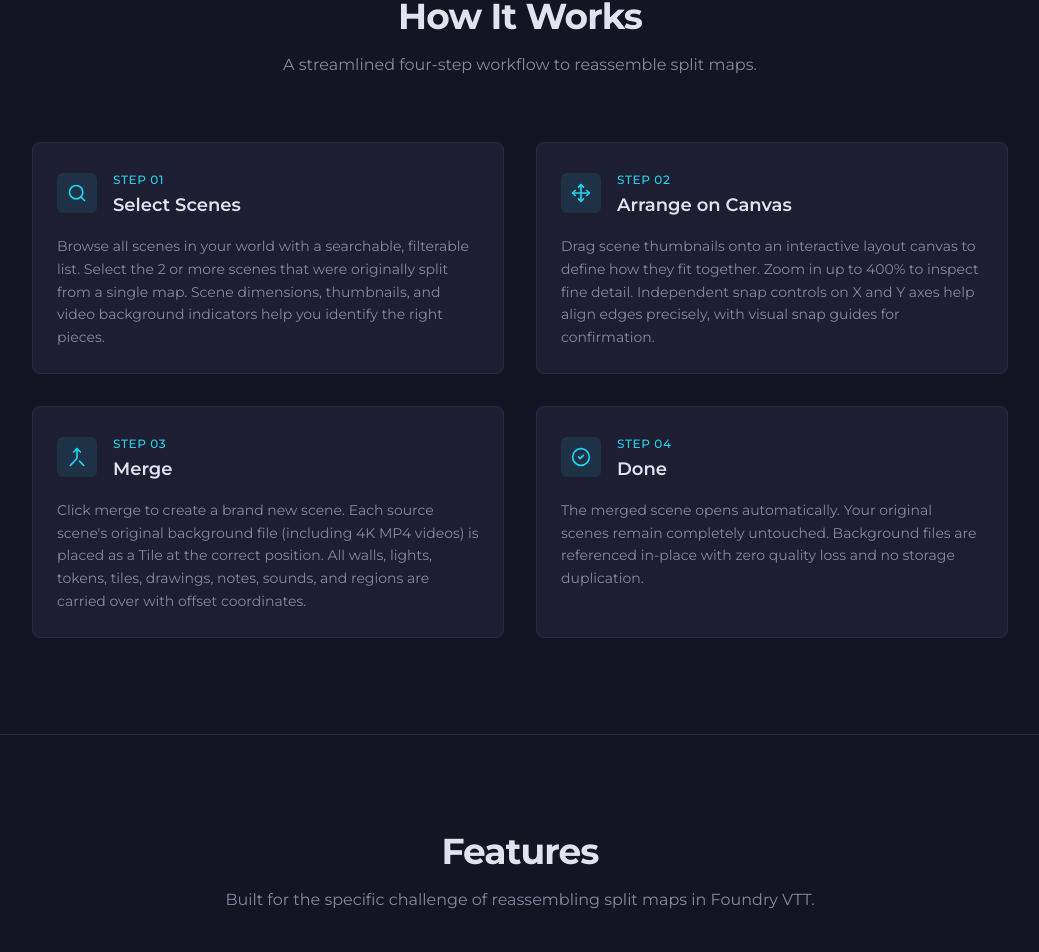
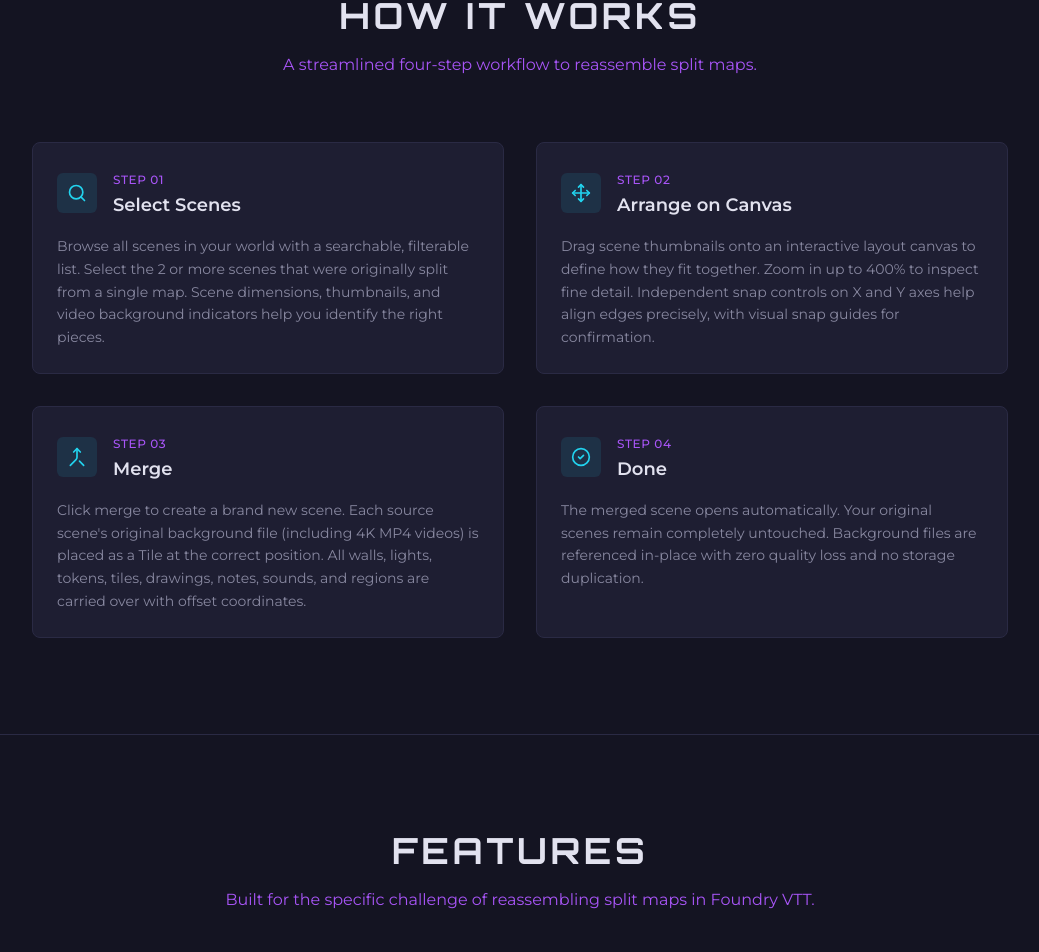
Before and after one commit to Realm-Bridge/v0-scene-stitcher, a Next.js app: page / in a window 1280 px wide. Shown: the part 1195-2147 px from the top of the page, without its empty margins (120-1159 px from the left). Built offline with nearby package versions, Linux system fonts and the light colour scheme.

Commit message:
update theme colors and typography to match Realm Bridge style reference

```diff
--- a/app/globals.css
+++ b/app/globals.css
@@ -7,8 +7,8 @@
    Background:    #141422 (deep navy-purple)
    Panel/Card:    #1e1e32 (slightly lighter panel)
    Border:        #2a2a44 (subtle divider)
-   Realm Blue:    #22d3ee (teal/cyan primary)
-   Realm Purple:  #a855f7 (rich purple accent)
+   Realm Purple:  #a855f7 (primary brand colour — headings, labels, borders)
+   Realm Blue:    #22d3ee (teal/cyan — action buttons, toggles, interactive)
    Panel Grey:    #6b7280
    Text:          #e2e2ef (off-white with cool tint)
    Muted Text:    #8888a0
@@ -24,33 +24,33 @@
   --card-foreground: #e2e2ef;
   --popover: #1e1e32;
   --popover-foreground: #e2e2ef;
-  --primary: #22d3ee;
-  --primary-foreground: #141422;
+  --primary: #a855f7;
+  --primary-foreground: #e2e2ef;
   --secondary: #1e1e32;
   --secondary-foreground: #c8c8d8;
   --muted: #1e1e32;
   --muted-foreground: #8888a0;
-  --accent: #a855f7;
+  --accent: #22d3ee;
   --accent-foreground: #141422;
   --destructive: #ef4444;
   --destructive-foreground: #ef4444;
   --border: #2a2a44;
   --input: #2a2a44;
-  --ring: #22d3ee;
-  --chart-1: #22d3ee;
-  --chart-2: #a855f7;
+  --ring: #a855f7;
+  --chart-1: #a855f7;
+  --chart-2: #22d3ee;
   --chart-3: #22c55e;
   --chart-4: #f59e0b;
   --chart-5: #ef4444;
   --radius: 0.5rem;
   --sidebar: #1a1a2e;
   --sidebar-foreground: #e2e2ef;
-  --sidebar-primary: #22d3ee;
-  --sidebar-primary-foreground: #141422;
-  --sidebar-accent: #a855f7;
+  --sidebar-primary: #a855f7;
+  --sidebar-primary-foreground: #e2e2ef;
+  --sidebar-accent: #22d3ee;
   --sidebar-accent-foreground: #141422;
   --sidebar-border: #2a2a44;
-  --sidebar-ring: #22d3ee;
+  --sidebar-ring: #a855f7;
 }
 
 .dark {
@@ -60,32 +60,32 @@
   --card-foreground: #e8e8f0;
   --popover: #1a1a2e;
   --popover-foreground: #e8e8f0;
-  --primary: #22d3ee;
-  --primary-foreground: #111120;
+  --primary: #a855f7;
+  --primary-foreground: #e8e8f0;
   --secondary: #1a1a2e;
   --secondary-foreground: #c8c8d8;
   --muted: #1a1a2e;
   --muted-foreground: #8888a0;
-  --accent: #a855f7;
+  --accent: #22d3ee;
   --accent-foreground: #111120;
   --destructive: #dc2626;
   --destructive-foreground: #ef4444;
   --border: #262640;
   --input: #262640;
-  --ring: #22d3ee;
-  --chart-1: #22d3ee;
-  --chart-2: #a855f7;
+  --ring: #a855f7;
+  --chart-1: #a855f7;
+  --chart-2: #22d3ee;
   --chart-3: #22c55e;
   --chart-4: #f59e0b;
   --chart-5: #ef4444;
   --sidebar: #151528;
   --sidebar-foreground: #e8e8f0;
-  --sidebar-primary: #22d3ee;
-  --sidebar-primary-foreground: #111120;
-  --sidebar-accent: #a855f7;
+  --sidebar-primary: #a855f7;
+  --sidebar-primary-foreground: #e8e8f0;
+  --sidebar-accent: #22d3ee;
   --sidebar-accent-foreground: #111120;
   --sidebar-border: #262640;
-  --sidebar-ring: #22d3ee;
+  --sidebar-ring: #a855f7;
 }
 
 @theme inline {
--- a/components/scene-stitcher/embedded-types.tsx
+++ b/components/scene-stitcher/embedded-types.tsx
@@ -15,10 +15,10 @@ export function EmbeddedTypes() {
     <section id="embedded-types" className="border-b border-border py-24">
       <div className="mx-auto max-w-5xl px-6">
         <div className="text-center">
-          <h2 className="text-balance text-3xl font-bold tracking-tight text-foreground sm:text-4xl">
-            Supported Embedded Documents
+          <h2 className="text-balance font-serif text-3xl font-bold uppercase tracking-widest text-foreground sm:text-4xl">
+            Embedded Documents
           </h2>
-          <p className="mx-auto mt-4 max-w-2xl text-pretty leading-relaxed text-muted-foreground">
+          <p className="mx-auto mt-4 max-w-2xl text-pretty leading-relaxed text-primary">
             Every embedded document type in Foundry VTT v13 is handled. Coordinates are
             offset to their correct position in the merged scene.
           </p>
@@ -43,7 +43,7 @@ export function EmbeddedTypes() {
                     }`}
                   >
                     <td className="px-4 py-3">
-                      <code className="rounded bg-secondary px-1.5 py-0.5 text-xs font-mono font-medium text-primary">
+                      <code className="rounded bg-secondary px-1.5 py-0.5 text-xs font-mono font-medium text-accent">
                         {doc.name}
                       </code>
                     </td>
--- a/components/scene-stitcher/features.tsx
+++ b/components/scene-stitcher/features.tsx
@@ -51,10 +51,10 @@ export function Features() {
     <section id="features" className="border-b border-border py-24">
       <div className="mx-auto max-w-5xl px-6">
         <div className="text-center">
-          <h2 className="text-balance text-3xl font-bold tracking-tight text-foreground sm:text-4xl">
+          <h2 className="text-balance font-serif text-3xl font-bold uppercase tracking-widest text-foreground sm:text-4xl">
             Features
           </h2>
-          <p className="mx-auto mt-4 max-w-2xl text-pretty leading-relaxed text-muted-foreground">
+          <p className="mx-auto mt-4 max-w-2xl text-pretty leading-relaxed text-primary">
             Built for the specific challenge of reassembling split maps in Foundry VTT.
           </p>
         </div>
@@ -63,9 +63,9 @@ export function Features() {
           {features.map((feature) => (
             <div
               key={feature.title}
-              className="rounded-lg border border-border bg-card p-5 transition-colors hover:border-primary/30"
+              className="rounded-lg border border-border bg-card p-5 transition-colors hover:border-primary/40"
             >
-              <div className="mb-3 flex h-9 w-9 items-center justify-center rounded-md bg-primary/10 text-primary">
+              <div className="mb-3 flex h-9 w-9 items-center justify-center rounded-md bg-accent/10 text-accent">
                 <feature.icon className="h-4.5 w-4.5" />
               </div>
               <h3 className="mb-2 text-sm font-semibold text-foreground">
--- a/components/scene-stitcher/hero.tsx
+++ b/components/scene-stitcher/hero.tsx
@@ -25,13 +25,13 @@ export function Hero() {
         <div className="mt-10 flex flex-wrap items-center justify-center gap-4">
           <a
             href="#installation"
-            className="inline-flex items-center gap-2 rounded-md bg-primary px-6 py-3 text-sm font-semibold text-primary-foreground transition-colors hover:bg-primary/90"
+            className="inline-flex items-center gap-2 rounded-md bg-accent px-6 py-3 text-sm font-semibold text-accent-foreground transition-colors hover:bg-accent/85"
           >
             Get Started
           </a>
           <a
             href="#how-it-works"
-            className="inline-flex items-center gap-2 rounded-md border border-border bg-secondary px-6 py-3 text-sm font-semibold text-secondary-foreground transition-colors hover:bg-accent"
+            className="inline-flex items-center gap-2 rounded-md border border-border bg-secondary px-6 py-3 text-sm font-semibold text-secondary-foreground transition-colors hover:border-primary/50"
           >
             How It Works
           </a>
@@ -76,7 +76,7 @@ function WorkflowDiagram() {
       </div>
 
       {/* Arrow */}
-      <div className="flex items-center text-primary">
+      <div className="flex items-center text-accent">
         <svg width="32" height="16" viewBox="0 0 32 16" fill="none" className="sm:w-10">
           <path d="M0 8H28M28 8L22 2M28 8L22 14" stroke="currentColor" strokeWidth="2" strokeLinecap="round" strokeLinejoin="round" />
         </svg>
--- a/components/scene-stitcher/workflow.tsx
+++ b/components/scene-stitcher/workflow.tsx
@@ -36,10 +36,10 @@ export function Workflow() {
     <section id="how-it-works" className="border-b border-border py-24">
       <div className="mx-auto max-w-5xl px-6">
         <div className="text-center">
-          <h2 className="text-balance text-3xl font-bold tracking-tight text-foreground sm:text-4xl">
+          <h2 className="text-balance font-serif text-3xl font-bold uppercase tracking-widest text-foreground sm:text-4xl">
             How It Works
           </h2>
-          <p className="mx-auto mt-4 max-w-2xl text-pretty leading-relaxed text-muted-foreground">
+          <p className="mx-auto mt-4 max-w-2xl text-pretty leading-relaxed text-primary">
             A streamlined four-step workflow to reassemble split maps.
           </p>
         </div>
@@ -48,10 +48,10 @@ export function Workflow() {
           {steps.map((step) => (
             <div
               key={step.number}
-              className="group relative rounded-lg border border-border bg-card p-6 transition-colors hover:border-primary/30 hover:bg-accent/50"
+              className="group relative rounded-lg border border-border bg-card p-6 transition-colors hover:border-primary/40"
             >
               <div className="mb-4 flex items-center gap-4">
-                <div className="flex h-10 w-10 shrink-0 items-center justify-center rounded-md bg-primary/10 text-primary">
+                <div className="flex h-10 w-10 shrink-0 items-center justify-center rounded-md bg-accent/10 text-accent">
                   <step.icon className="h-5 w-5" />
                 </div>
                 <div>
```
Also changed, not shown: app/page.tsx (+5 -5 lines), components/scene-stitcher/installation.tsx (+7 -7 lines).
